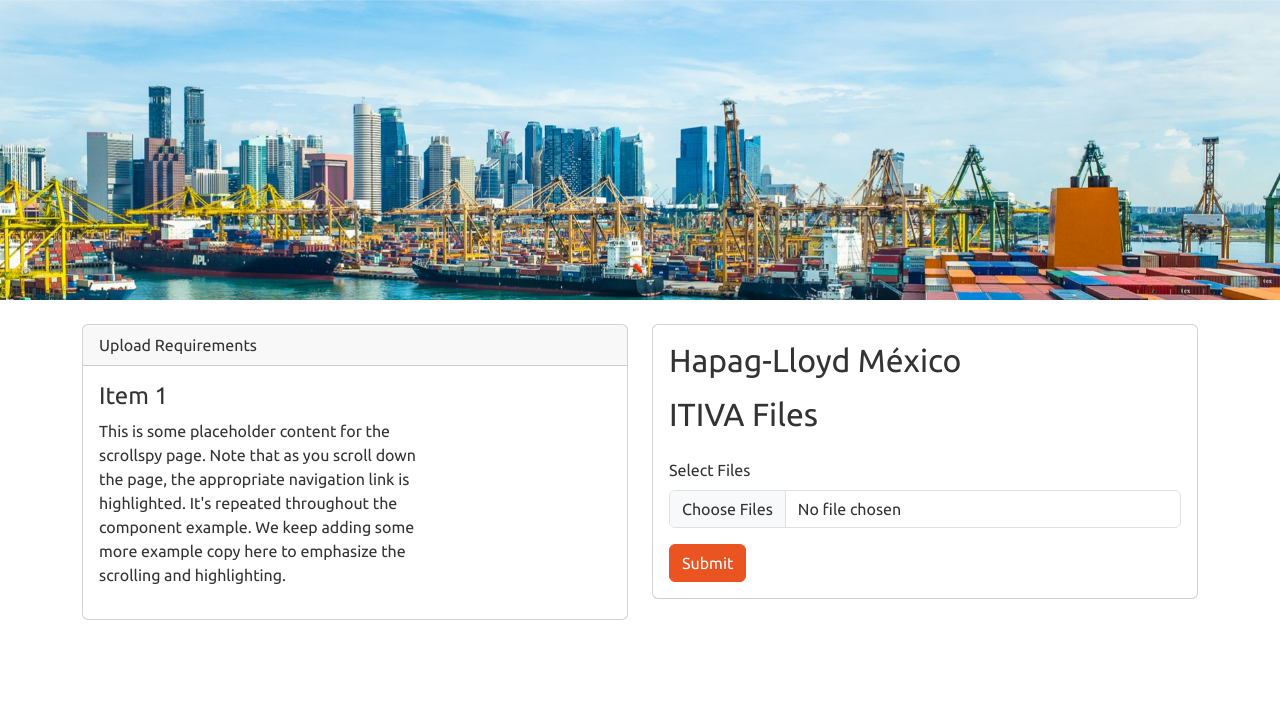
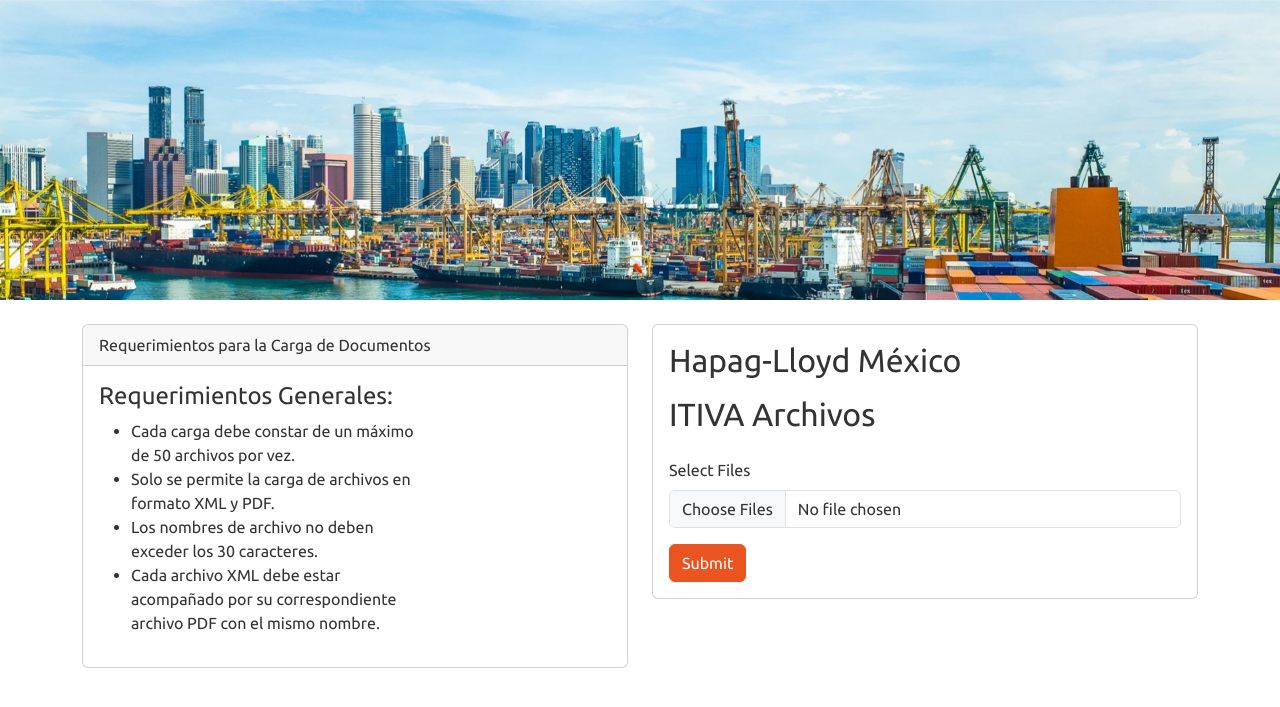
Before and after one commit to maganhg/Test1, a Flask app: page / in a window 1280 px wide. Shown: the part 58-765 px from the top of the page. Run offline with Flask 3, Linux system fonts and the light colour scheme; some libraries are stand-ins or nearby versions.

Commit message:
Painkiller

```diff
--- a/app.py
+++ b/app.py
@@ -17,7 +17,32 @@
 ALLOWED_EXTENSIONS = set(['pdf', 'xml'])
 
 def allowed_file(filename):
-    return '.' in filename and filename.rsplit('.', 1)[1].lower() in ALLOWED_EXTENSIONS
+    valid = (
+        '.' in filename
+        and filename.rsplit('.', 1)[1].lower() in ALLOWED_EXTENSIONS
+        and len(filename) <= 34
+    )
+    if not valid:
+        flash(f'Invalid filename: {filename}')
+    return valid
+
+def check_string_length(files):
+    max_string_length = 34
+    for base_filename, file in files.items():
+        content = file.read().decode('utf-8', errors='ignore')
+        num_strings = len(content.split('\n'))
+        if num_strings > max_string_length:
+            return f"File {base_filename} has more than {max_string_length} strings."
+
+    return None  # All files are within the allowed string limit
+
+def check_total_file_count(pdf_files, xml_files):
+    max_total_files = 50
+    total_files = len(pdf_files) + len(xml_files)
+    if total_files > max_total_files:
+        return f"Total files ({total_files}) exceed the limit of {max_total_files}."
+
+    return None  # Total files are within the allowed limit
 
 @app.route('/')
 def upload_form():
@@ -28,17 +53,27 @@
     if request.method == 'POST':
         pdf_files = {}
         xml_files = {}
+        invalid_filenames = []
 
         for file in request.files.getlist('files[]'):
-            if file and allowed_file(file.filename):
+            if file:
                 filename = secure_filename(file.filename)
+
+                if len(filename) > 34:
+                    invalid_filenames.append(filename)
+                    continue
 
                 base_filename, extension = os.path.splitext(filename)
 
                 if extension == '.pdf':
-                    pdf_files[base_filename] = file  # Guarda el archivo en lugar del nombre de archivo
+                    pdf_files[base_filename] = file
                 elif extension == '.xml':
-                    xml_files[base_filename] = file  # Guarda el archivo en lugar del nombre de archivo
+                    xml_files[base_filename] = file
+
+        if invalid_filenames:
+            for invalid_filename in invalid_filenames:
+                flash(f'Invalid filename: {invalid_filename}')
+            return redirect(request.url)
 
         # Check if there's a matching XML file for each PDF file
         if len(pdf_files) != len(xml_files):
@@ -56,20 +91,30 @@
                 flash(f'No matching PDF file found for {xml_base}.xml')
                 return redirect(request.url)
 
-        # Check for filename length (if needed)
-        # ...
+        # New code to check string length and total file count
+        string_length_error = check_string_length(xml_files)
+        if string_length_error:
+            flash(string_length_error)
+            return redirect(request.url)
 
-        # Send files by email
+        total_file_count_error = check_total_file_count(pdf_files, xml_files)
+        if total_file_count_error:
+            flash(total_file_count_error)
+            return redirect(request.url)
+
+        # Rest of your code to send files by email
         send_files_by_email(pdf_files, xml_files)
 
         flash('File(s) successfully sent via email')
         return redirect('/')
 
+
+
 def send_files_by_email(pdf_files, xml_files):
     # Email configuration
-    EMAIL_ADDRESS = "---"
-    EMAIL_PASSWORD = "---"
-    EMAIL_TO = "---"
+    EMAIL_ADDRESS = "-"
+    EMAIL_PASSWORD = "-"
+    EMAIL_TO = "-"
 
     msg = MIMEMultipart()
     msg['From'] = EMAIL_ADDRESS
--- a/templates/upload.html
+++ b/templates/upload.html
@@ -40,7 +40,7 @@
 	<div id="carouselExampleSlidesOnly" class="carousel slide" data-bs-ride="carousel" style="max-height: 300px;">
 		<div class="carousel-inner">
 			<div class="carousel-item">
-				<img src="{{ url_for('static', filename='hlag02.jpg') }}" class="d-block w-100" alt="Image 2">
+				<img src="{{ url_for('static', filename='hlag02.webp') }}" class="d-block w-100" alt="Image 2">
 			</div>
 		</div>
 	</div>
@@ -52,14 +52,19 @@
 			<div class="col-md-6" style="height: 50vh;">
 				<div class="card">
 					<div class="card-header">
-						Upload Requirements
+						Requerimientos para la Carga de Documentos
 					</div>
 					<div class="card-body" style="height: 100%;">
 						<div class="row">
 							<div class="col-8">
 								<div data-bs-spy="scroll" data-bs-target="#list-example" data-bs-smooth-scroll="true" class="scrollspy-example" tabindex="0">
-									<h4 id="list-item-1">Item 1</h4>
-									<p>This is some placeholder content for the scrollspy page. Note that as you scroll down the page, the appropriate navigation link is highlighted. It's repeated throughout the component example. We keep adding some more example copy here to emphasize the scrolling and highlighting.</p>
+									<h4 id="list-item-1">Requerimientos Generales:</h4>
+									<ul>
+										<li>Cada carga debe constar de un máximo de 50 archivos por vez.</li>
+										<li>Solo se permite la carga de archivos en formato XML y PDF.</li>
+										<li>Los nombres de archivo no deben exceder los 30 caracteres.</li>
+										<li>Cada archivo XML debe estar acompañado por su correspondiente archivo PDF con el mismo nombre.</li>
+									</ul>
 								</div>
 							</div>
 						</div>
@@ -73,7 +78,7 @@
 				<div class="card">
 					<div class="card-body">
 						<h2 class="mb-3">Hapag-Lloyd México</h2>
-						<h2 class="mb-4">ITIVA Files</h2>
+						<h2 class="mb-4">ITIVA Archivos</h2>
 						<p>
 							{% with messages = get_flashed_messages() %}
 							  {% if messages %}
```
Also changed, not shown: static/hapaglogo.svg (added), static/hlag01.jpg (deleted), static/hlag02.jpg (deleted), static/hlag02.webp (added), static/hlag03.jpg (deleted).
